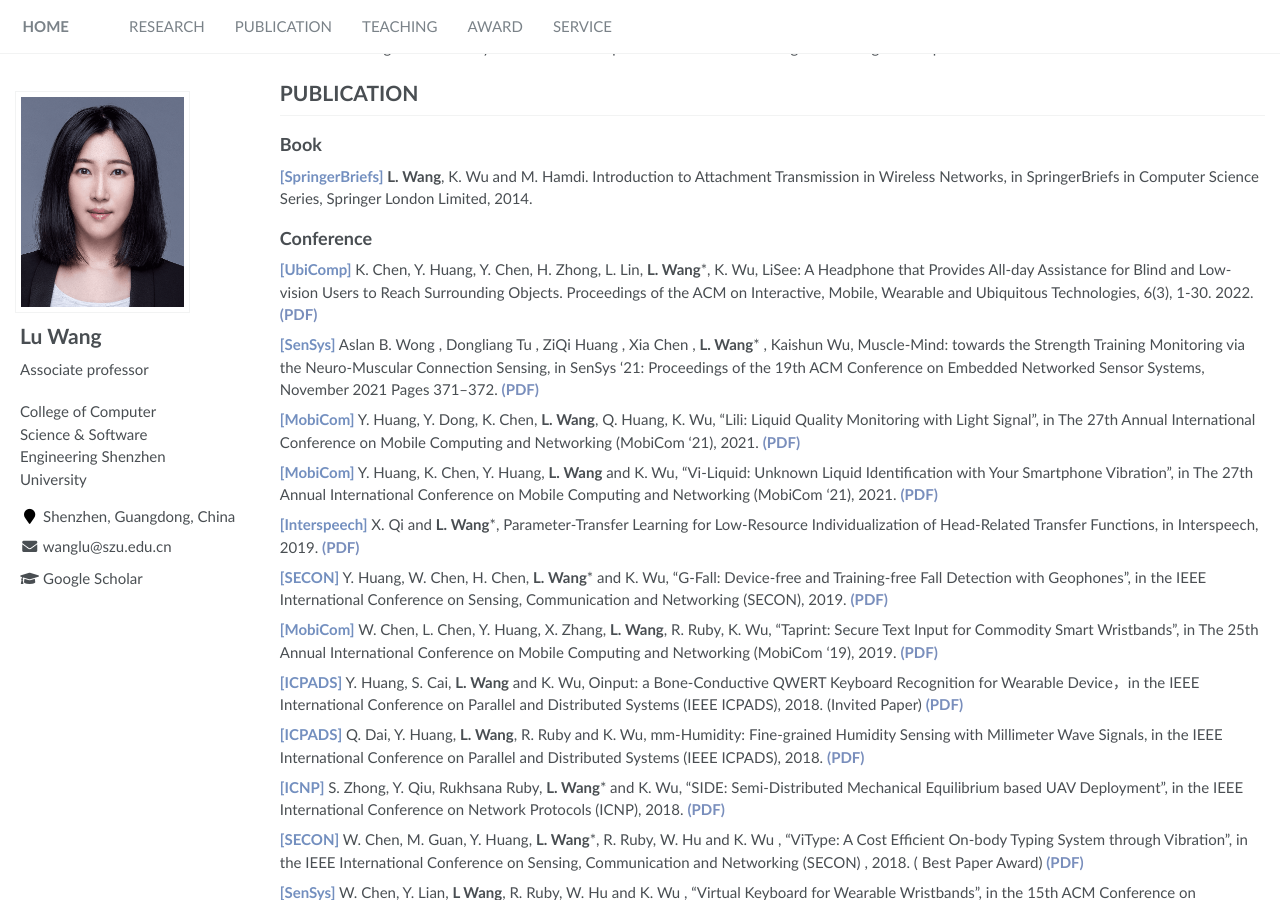
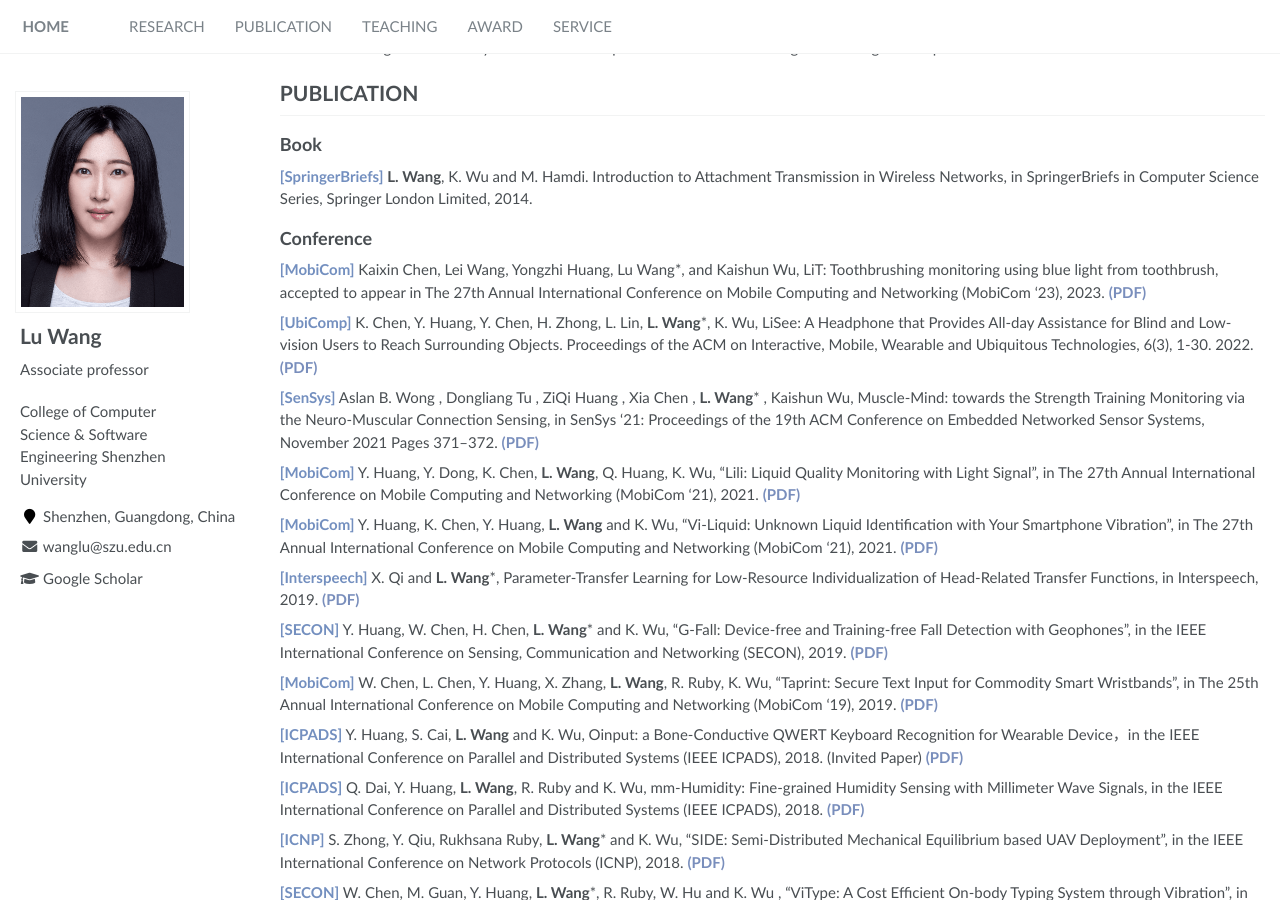
Before and after one commit to luwang-szu/luwang-szu.github.io, a Jekyll site: the page built from _pages/about.md, in a window 1280 px wide and 900 px high, scrolled down 1062 px. Built offline with Jekyll 4.4.1, drawn with Linux system fonts in a browser that asks for light colours.

Commit message:
Update about.md

```diff
--- a/_pages/about.md
+++ b/_pages/about.md
@@ -57,6 +57,8 @@
 <strong> <font color="#738FBF">[SpringerBriefs]</font></strong> **L. Wang**, K. Wu and M. Hamdi. Introduction to Attachment Transmission in Wireless Networks, in SpringerBriefs in Computer Science Series, Springer London Limited, 2014.
 
 ## Conference
+<strong> <font color="#738FBF">[MobiCom]</font></strong> Kaixin Chen, Lei Wang, Yongzhi Huang, Lu Wang*, and Kaishun Wu, LiT: Toothbrushing monitoring using blue light from toothbrush, accepted to appear in The 27th Annual International Conference on Mobile Computing and Networking (MobiCom '23), 2023. [(PDF)](../paper/LiT Toothbrushing monitoring using blue light from toothbrush.pdf)
+
 <strong> <font color="#738FBF">[UbiComp]</font></strong> K. Chen, Y. Huang, Y. Chen, H. Zhong, L. Lin, __L. Wang__\*,  K. Wu, LiSee: A Headphone that Provides All-day Assistance for Blind and Low-vision Users to Reach Surrounding Objects. Proceedings of the ACM on Interactive, Mobile, Wearable and Ubiquitous Technologies, 6(3), 1-30. 2022. [(PDF)](../paper/LiSeeUbicomp.pdf)
 
 <strong> <font color="#738FBF">[SenSys]</font></strong> Aslan B. Wong , Dongliang Tu , ZiQi Huang , Xia Chen , __L. Wang__* , Kaishun Wu, Muscle-Mind: towards the Strength Training Monitoring via the Neuro-Muscular Connection Sensing, in SenSys '21: Proceedings of the 19th ACM Conference on Embedded Networked Sensor Systems, November 2021 Pages 371–372. [(PDF)](../paper/Muscle-MindSenSys.pdf)
```
